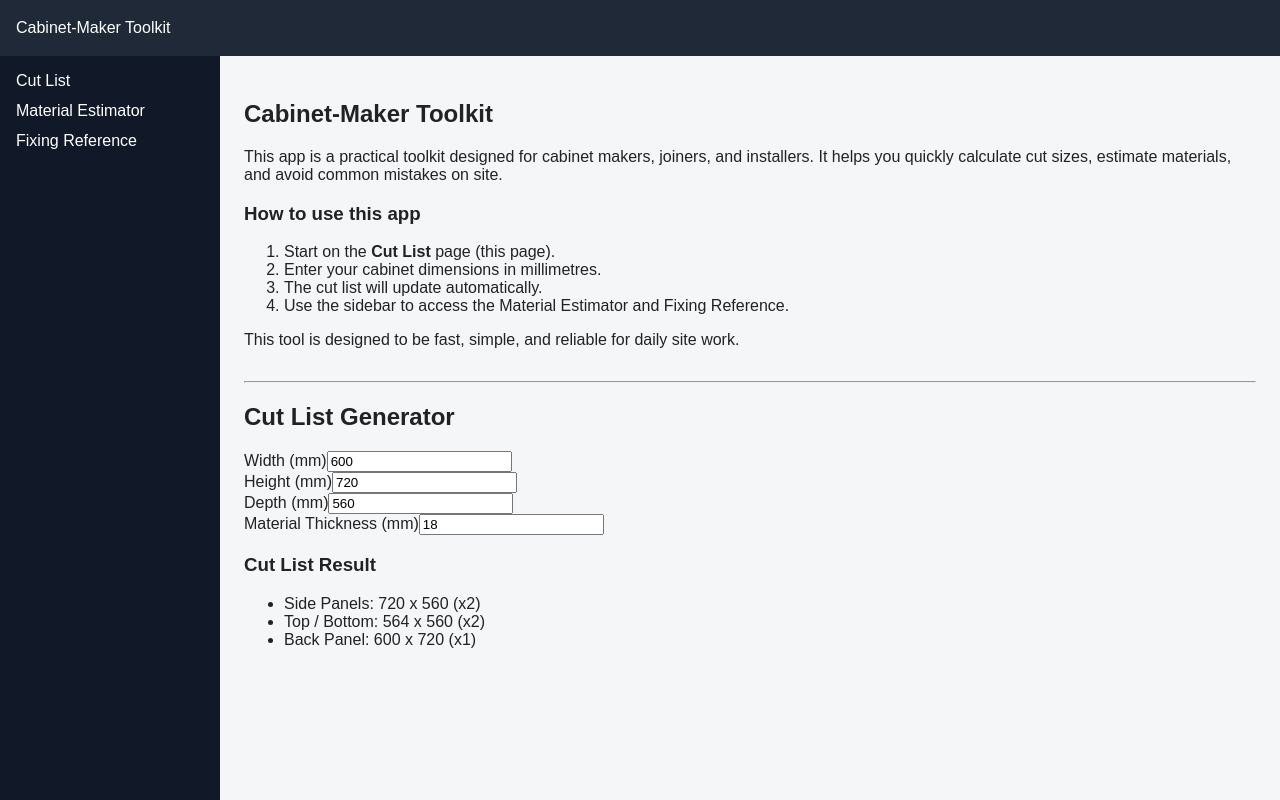
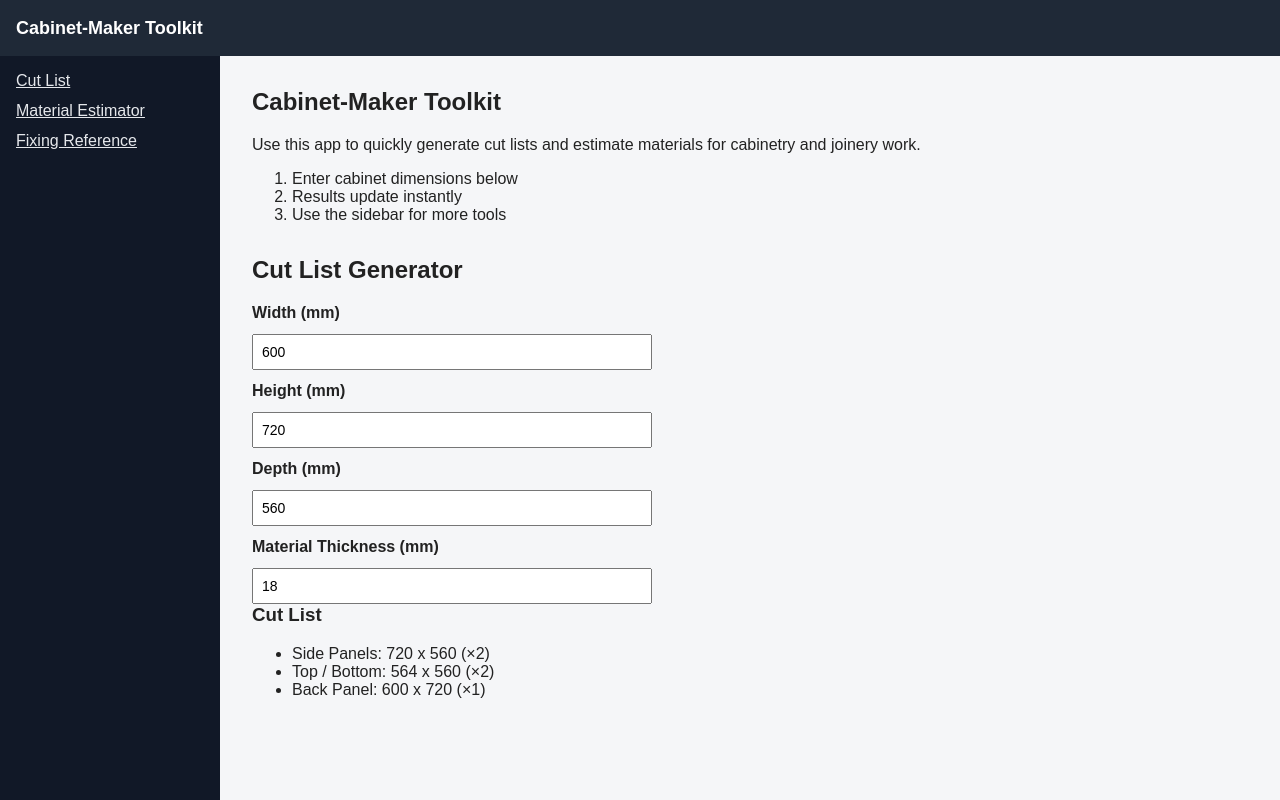
Before and after one commit to heidi-dang/cabinet-maker, a React (Vite) app: page /#/ in a window 1280 px wide. Built offline with nearby package versions, Linux system fonts and the light colour scheme.

Commit message:
update the entire app

```diff
--- a/src/features/cutlist/CutListPage.tsx
+++ b/src/features/cutlist/CutListPage.tsx
@@ -9,98 +9,78 @@ export default function CutListPage() {
         thickness: 18,
     });
 
-    const cutList = generateCutList(input);
+    const safeInput = {
+        width: Math.max(1, input.width),
+        height: Math.max(1, input.height),
+        depth: Math.max(1, input.depth),
+        thickness: Math.max(1, input.thickness),
+    };
+
+    const cutList = generateCutList(safeInput);
 
     return (
         <div>
-            {/* INTRODUCTION */}
-            <section style={{ marginBottom: "32px" }}>
+            <section>
                 <h1>Cabinet-Maker Toolkit</h1>
 
                 <p>
-                    This app is a practical toolkit designed for cabinet makers, joiners,
-                    and installers. It helps you quickly calculate cut sizes, estimate
-                    materials, and avoid common mistakes on site.
+                    Use this app to quickly generate cut lists and estimate materials
+                    for cabinetry and joinery work.
                 </p>
 
-                <h3>How to use this app</h3>
                 <ol>
-                    <li>
-                        Start on the <strong>Cut List</strong> page (this page).
-                    </li>
-                    <li>
-                        Enter your cabinet dimensions in millimetres.
-                    </li>
-                    <li>
-                        The cut list will update automatically.
-                    </li>
-                    <li>
-                        Use the sidebar to access the Material Estimator and Fixing
-                        Reference.
-                    </li>
+                    <li>Enter cabinet dimensions below</li>
+                    <li>Results update instantly</li>
+                    <li>Use the sidebar for more tools</li>
                 </ol>
-
-                <p>
-                    This tool is designed to be fast, simple, and reliable for daily site
-                    work.
-                </p>
             </section>
 
-            <hr />
-
-            {/* CUT LIST TOOL */}
             <section>
                 <h2>Cut List Generator</h2>
 
-                <div>
+                <div className="form">
                     <label>Width (mm)</label>
                     <input
                         type="number"
                         value={input.width}
                         onChange={(e) =>
-                            setInput({ ...input, width: Number(e.target.value) })
+                            setInput({ ...input, width: Number(e.target.value) || 1 })
                         }
                     />
-                </div>
 
-                <div>
                     <label>Height (mm)</label>
                     <input
                         type="number"
                         value={input.height}
                         onChange={(e) =>
-                            setInput({ ...input, height: Number(e.target.value) })
+                            setInput({ ...input, height: Number(e.target.value) || 1 })
                         }
                     />
-                </div>
 
-                <div>
                     <label>Depth (mm)</label>
                     <input
                         type="number"
                         value={input.depth}
                         onChange={(e) =>
-                            setInput({ ...input, depth: Number(e.target.value) })
+                            setInput({ ...input, depth: Number(e.target.value) || 1 })
                         }
                     />
-                </div>
 
-                <div>
                     <label>Material Thickness (mm)</label>
                     <input
                         type="number"
                         value={input.thickness}
                         onChange={(e) =>
-                            setInput({ ...input, thickness: Number(e.target.value) })
+                            setInput({ ...input, thickness: Number(e.target.value) || 1 })
                         }
                     />
                 </div>
 
-                <h3>Cut List Result</h3>
+                <h3>Cut List</h3>
                 <ul>
                     {cutList.map((item) => (
                         <li key={item.name}>
-                            {item.name}: {item.size} (x{item.qty})
+                            {item.name}: {item.size} (×{item.qty})
                         </li>
                     ))}
                 </ul>
--- a/src/features/estimator/EstimatorPage.tsx
+++ b/src/features/estimator/EstimatorPage.tsx
@@ -1,10 +1,59 @@
-import React from "react";
+import React, { useState } from "react";
 
 export default function EstimatorPage() {
+    const [sheetWidth, setSheetWidth] = useState(2400);
+    const [sheetHeight, setSheetHeight] = useState(1200);
+    const [totalArea, setTotalArea] = useState(5); // m² default
+
+    const sheetArea = (sheetWidth * sheetHeight) / 1_000_000;
+    const sheetsRequired = Math.ceil(totalArea / sheetArea);
+    const wastePercent =
+        sheetArea > 0
+            ? Math.max(0, ((sheetsRequired * sheetArea - totalArea) / (sheetsRequired * sheetArea)) * 100)
+            : 0;
+
     return (
         <div>
             <h2>Material Estimator</h2>
-            <p>Feature coming next.</p>
+
+            <p>
+                Estimate how many sheets you need based on total panel area.
+            </p>
+
+            <div className="form">
+                <label>Sheet Width (mm)</label>
+                <input
+                    type="number"
+                    value={sheetWidth}
+                    min={1}
+                    onChange={(e) => setSheetWidth(Number(e.target.value) || 1)}
+                />
+
+                <label>Sheet Height (mm)</label>
+                <input
+                    type="number"
+                    value={sheetHeight}
+                    min={1}
+                    onChange={(e) => setSheetHeight(Number(e.target.value) || 1)}
+                />
+
+                <label>Total Panel Area (m²)</label>
+                <input
+                    type="number"
+                    value={totalArea}
+                    min={0}
+                    step={0.1}
+                    onChange={(e) => setTotalArea(Number(e.target.value) || 0)}
+                />
+            </div>
+
+            <h3>Result</h3>
+            <ul>
+                <li>Sheet size: {sheetWidth} × {sheetHeight} mm</li>
+                <li>Sheet area: {sheetArea.toFixed(2)} m²</li>
+                <li>Sheets required: {sheetsRequired}</li>
+                <li>Estimated waste: {wastePercent.toFixed(1)}%</li>
+            </ul>
         </div>
     );
 }
--- a/src/styles/main.css
+++ b/src/styles/main.css
@@ -16,6 +16,13 @@ header {
     display: flex;
     align-items: center;
     padding: 0 16px;
+    font-size: 18px;
+    font-weight: bold;
+}
+
+.layout {
+    display: flex;
+    height: calc(100vh - 56px);
 }
 
 aside {
@@ -25,19 +32,42 @@ aside {
     padding: 16px;
 }
 
+aside a {
+    display: block;
+    margin-bottom: 12px;
+    color: #e5e7eb;
+}
+
+aside a:hover {
+    color: white;
+}
+
 main {
     flex: 1;
-    padding: 24px;
+    padding: 32px;
+    overflow-y: auto;
 }
 
-.layout {
-    display: flex;
-    height: calc(100vh - 56px);
+h1, h2, h3 {
+    margin-top: 0;
 }
 
-a {
-    color: inherit;
-    text-decoration: none;
-    display: block;
-    margin-bottom: 12px;
+section {
+    margin-bottom: 32px;
 }
+
+.form {
+    display: grid;
+    grid-template-columns: 1fr;
+    gap: 12px;
+    max-width: 400px;
+}
+
+label {
+    font-weight: bold;
+}
+
+input {
+    padding: 8px;
+    font-size: 14px;
+}
```
